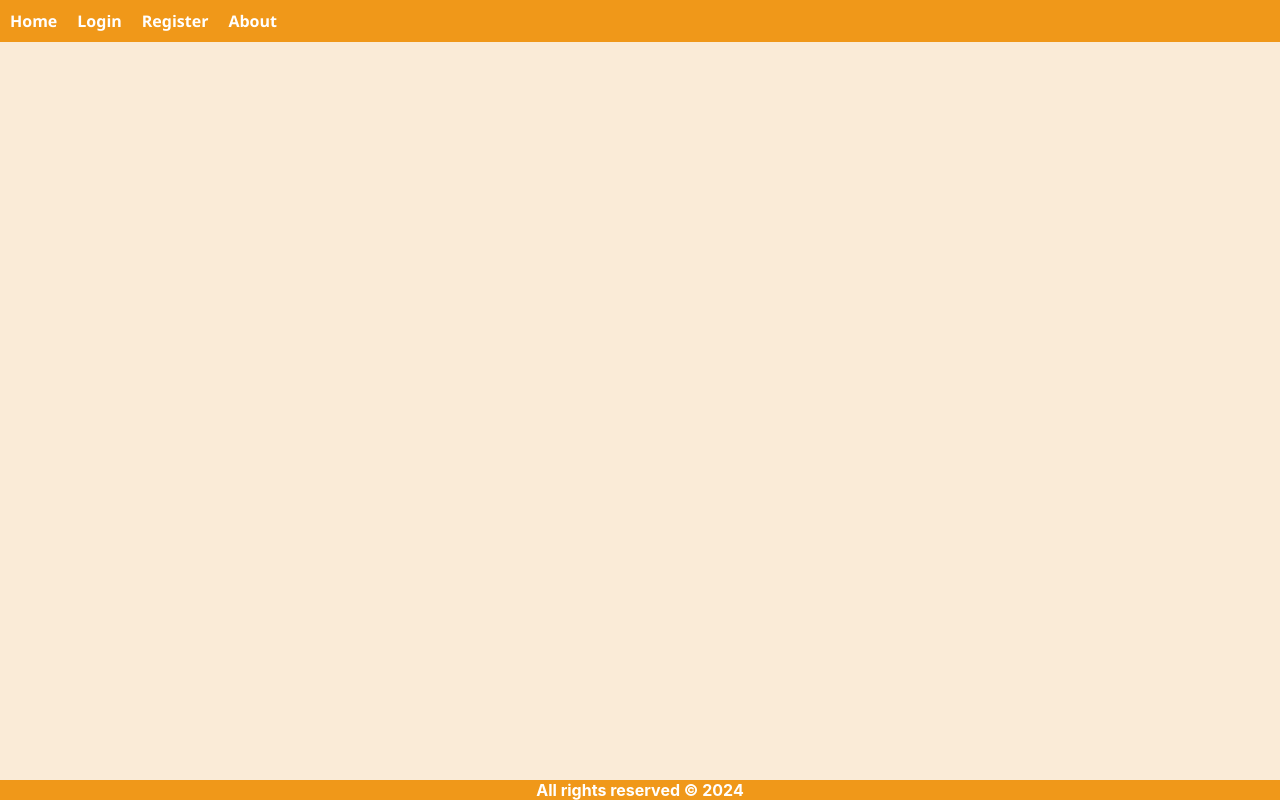
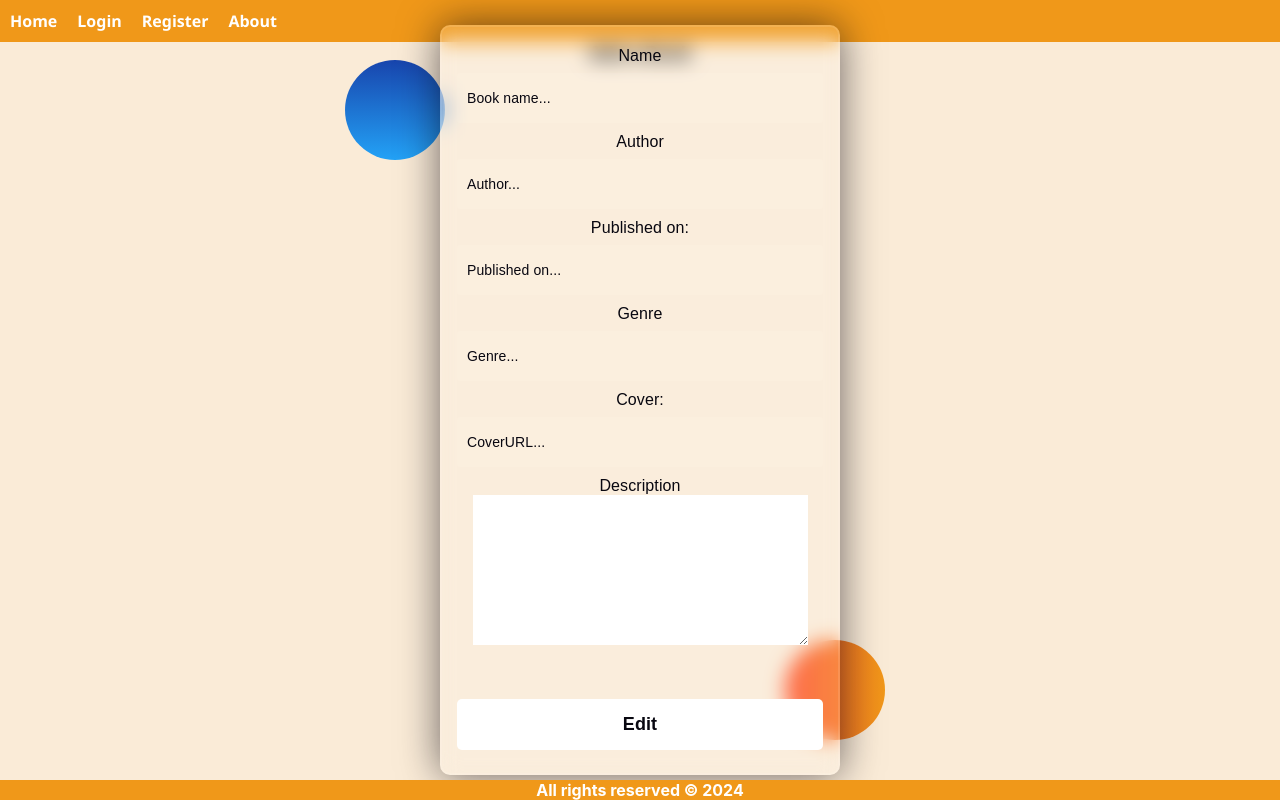
Before and after one commit to EmilPopovski24/TheNovelClub, a React (Create React App) app in the folder thenovelclub/: page /catalog/1/edit in a window 1280 px wide. Built offline with nearby package versions, Linux system fonts and the light colour scheme; no server answers.

Commit message:
add Edit page

```diff
--- a/thenovelclub/src/App.js
+++ b/thenovelclub/src/App.js
@@ -14,6 +14,7 @@ import { bookServiceFactory } from './services/bookService';
 import { authServiceFactory } from './services/authService';
 // import { useService } from './hooks/useService';
 import './App.css';
+import { EditBook } from './components/EditBook/EditBook';
 
 function App() {
 
@@ -90,6 +91,7 @@ function App() {
                     <Route path='/logout' element={<Logout />} />
                     <Route path='/catalog' element={<Catalog books={books}/>} />
                     <Route path='/catalog/:bookId' element={<BookInfo />} />
+                    <Route path='/catalog/:bookId/edit' element={<EditBook />} />
                     <Route path='/add-book' element={<AddBook onAddBookSubmit={onAddBookSubmit}/>} />
                 </Routes>
             </div>
--- a/thenovelclub/src/components/BookInfo/BookInfo.js
+++ b/thenovelclub/src/components/BookInfo/BookInfo.js
@@ -1,4 +1,4 @@
-import { useParams } from "react-router-dom";
+import { Link, useParams } from "react-router-dom";
 import { useState } from "react";
 import { bookServiceFactory } from '../../services/bookService';
 // import { commentServiceFactory } from '../../services/commentService';
@@ -54,7 +54,7 @@ export const BookInfo = () => {
                 <li><h3>{book.genre}</h3></li>
                 <li><h3>{book.description}</h3></li>
             </ul>
-            <button className="action-btns">Edit</button>
+            <button className="action-btns"><Link to={`/catalog//edit`}>Edit</Link></button>
             <button className="action-btns">Delete</button>
             <button className="action-btns">Mark as Read</button>
         </div>
--- /dev/null
+++ b/thenovelclub/src/components/EditBook/EditBook.js
@@ -0,0 +1,37 @@
+
+
+export const EditBook = () => {
+    return (
+        <>
+        <div className="background">
+            <div className="shape"></div>
+            <div className="shape"></div>
+        </div>
+
+        <h3>Add a Book</h3>
+        <form className="addBook-form"  method="POST">
+
+            <label htmlFor="name">Name</label>
+            <input type="text" placeholder="Book name..." id="name"  name="name" required/>
+
+            <label htmlFor="author">Author</label>
+            <input type="text" placeholder="Author..." id="author"  name="author" required/>
+
+            <label htmlFor="published">Published on:</label>
+            <input type="text" placeholder="Published on..." id="published"  name="published" required/>
+
+            <label htmlFor="genre">Genre</label>
+            <input type="text" placeholder="Genre..." id="genre" name="genre" required/>
+
+            <label htmlFor="coverUrl">Cover:</label>
+            <input type="text" placeholder="CoverURL..." id="coverUrl"  name="coverUrl" required/>
+
+            <label htmlFor="description">Description</label>
+            <textarea name="description" id="description" cols="40" rows="10" required></textarea>
+
+            <button>Edit</button>
+
+        </form>
+        </>
+    )
+}
```
Also changed, not shown: thenovelclub/src/components/EditBook/EditBook.css (added).
